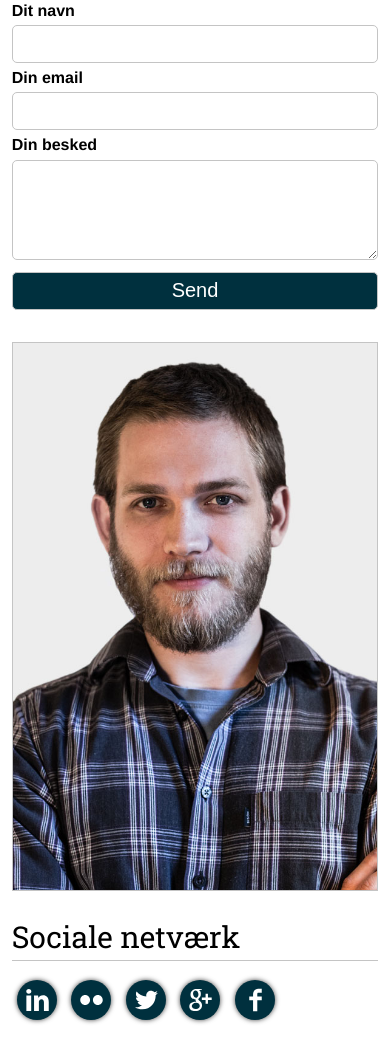
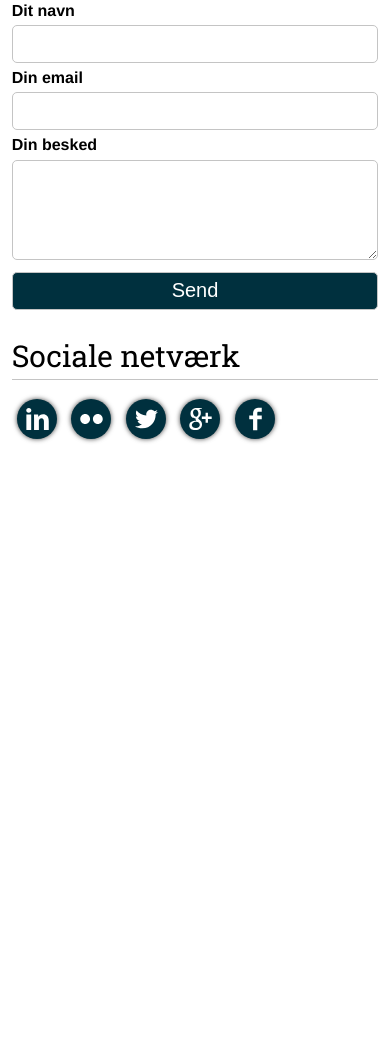
Before and after one commit to antontanderup/portfolio, a PHP site: page /kontakt.php in a window 390 px wide. Shown: the part 324-1368 px from the top of the page. After the commit the page ends 767 px from the top, so only its background shows below. Run offline with PHP 8.4, Linux system fonts and the light colour scheme.

Commit message:
Hide picture on contact page under 650px viewport.

```diff
--- a/css/main.css
+++ b/css/main.css
@@ -419,6 +419,9 @@ html {
   order: 2; }
 .kontakt-side .social {
   order: 3; }
+@media all and (max-width: 650px) {
+  .kontakt-side .profile-picture {
+    display: none; } }
 @media all and (min-width: 650px) {
   .kontakt-side .wrap {
     display: block; }
--- a/css/partials/_mediaqueries.scss
+++ b/css/partials/_mediaqueries.scss
@@ -223,6 +223,13 @@
 		order:3;
 	}
 
+	@media all and (max-width:650px) {
+
+		.profile-picture {
+			display:none;
+		}
+	}
+
 	@media all and (min-width: 650px) {
 		.wrap {
 			display:block;
```
